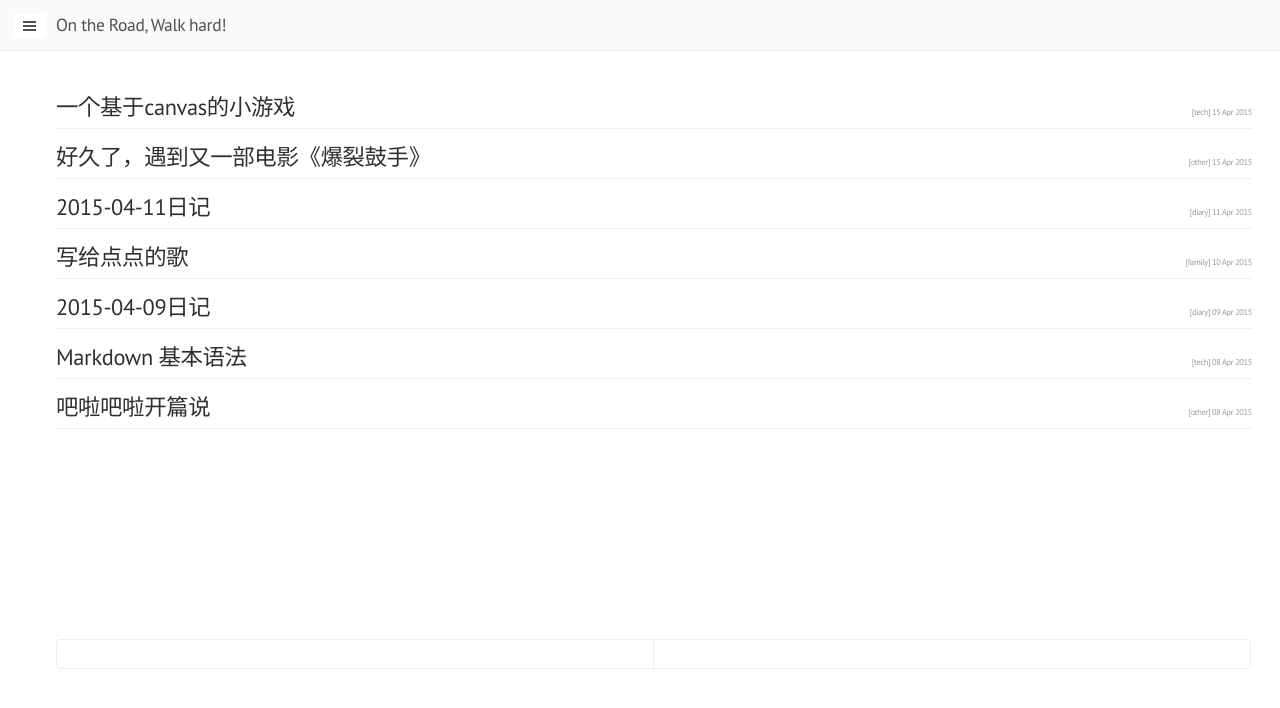
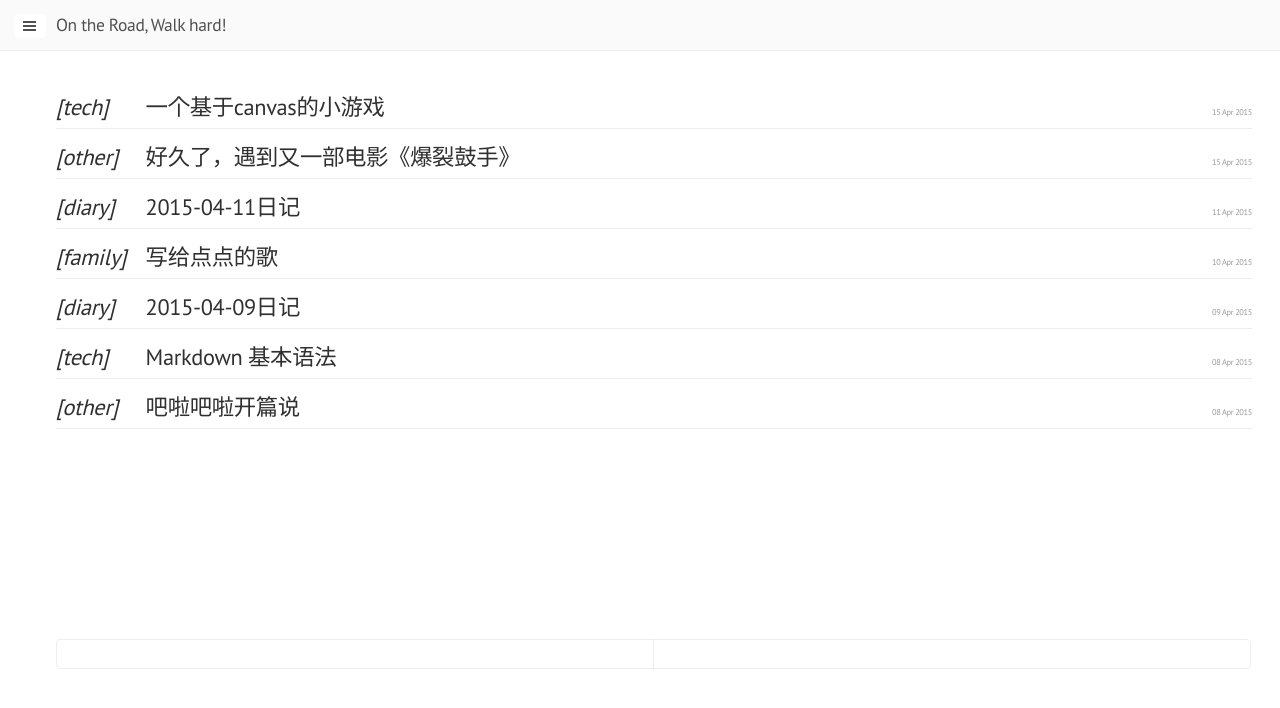
Before and after one commit to maskkid/maskkid.github.io, a Jekyll site: the page built from index.html, in a window 1280 px wide. Shown: the top 708 px of the page. Built offline with Jekyll 4.4.1, drawn with Linux system fonts in a browser that asks for light colours; Markdown is read by kramdown in place of the engine named in the settings; the list of posts is cut into pages by our own code.

Commit message:
change the index style

```diff
--- a/index.html
+++ b/index.html
@@ -8,9 +8,9 @@ title: Home
   <div class="post">
     <h1 class="post-title">
       <a href="{{ post.url }}">
-        {{ post.title }}
+        <em style="float:left; width:4em">[{{ post.category }}]</em> {{ post.title }}
       </a>
-      <span class="post-date">[{{ post.category }}]  {{ post.date | date_to_string }} </span>
+      <span class="post-date">  {{ post.date | date_to_string }} </span>
     </h1>
 <!--     {{ post.excerpt }} -->
   </div>
```
